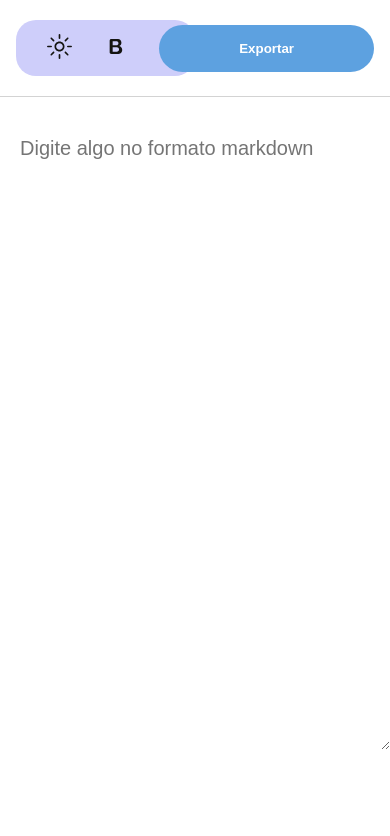
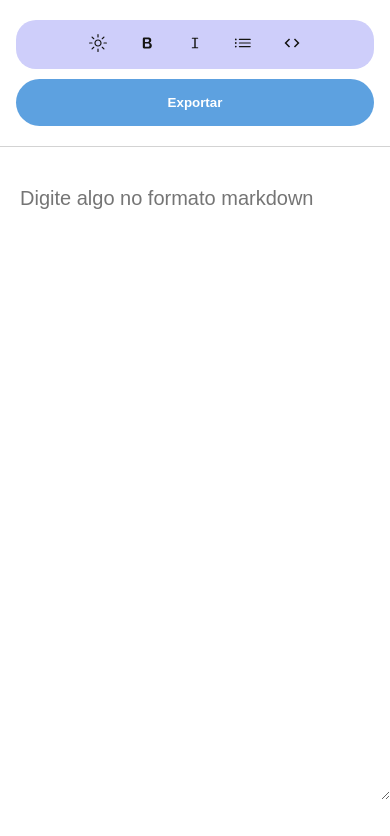
Before and after one commit to Zafkiel45/Notes, a website with bundled scripts: page app/index.html in a window 390 px wide. Built offline with nearby package versions, Linux system fonts and the light colour scheme.

Commit message:
feat: responsive

```diff
--- a/app/style.css
+++ b/app/style.css
@@ -52,6 +52,7 @@ body {
             flex-direction: row;
             list-style: none;
             gap: 0.50rem;
+            width: 100%;
 
             .button_item_list_nav_header {
                 border: none;
@@ -130,3 +131,81 @@ main {
         font-size: 1.25rem;
     }
 }
+@media (max-width: 630px) {
+    .container_header {
+        .container_nav_header {
+
+            .container_buttons_nav_header {
+                width: 70%;
+            }
+            .container_buttons_nav_header_darkmode {
+                width: 70%;
+            }
+
+            .list_buttons_nav_header {
+                .button_item_list_nav_header {
+                    .svgs {
+                        width: 20px;
+                        height: 20px;
+                    }
+                    .svgs_darkmode {
+                        width: 20px;
+                        height: 20px;
+                    }
+                }
+            }
+            .container_export_nav_header {
+
+                .button_export_nav_header {
+                    padding: 1rem 3rem;
+                }
+            }
+        }
+    }
+
+}
+@media (max-width: 480px) {
+    .container_header {
+        .container_nav_header {
+            flex-direction: column;
+            align-items: center;
+            gap: 10px;
+
+            .container_buttons_nav_header {
+                width: 100%;
+            }
+            .container_buttons_nav_header_darkmode {
+                width: 100%;
+            }
+
+            .list_buttons_nav_header {
+                width: 100%;
+                display: flex;
+                justify-content: center;
+                align-items: center;
+                .button_item_list_nav_header {
+                    .svgs {
+                        width: 18px;
+                        height: 18px;
+                    }
+                    .svgs_darkmode {
+                        width: 18px;
+                        height: 18px;
+                    }
+                }
+            }
+            .container_export_nav_header {
+                width: 100%;
+                #link  {
+                    width: 100%;
+
+                    .button_export_nav_header {
+                        padding: 1rem 3rem;
+                        width: 100%;
+                    }
+                }
+            }
+        }
+    }
+
+}
```
